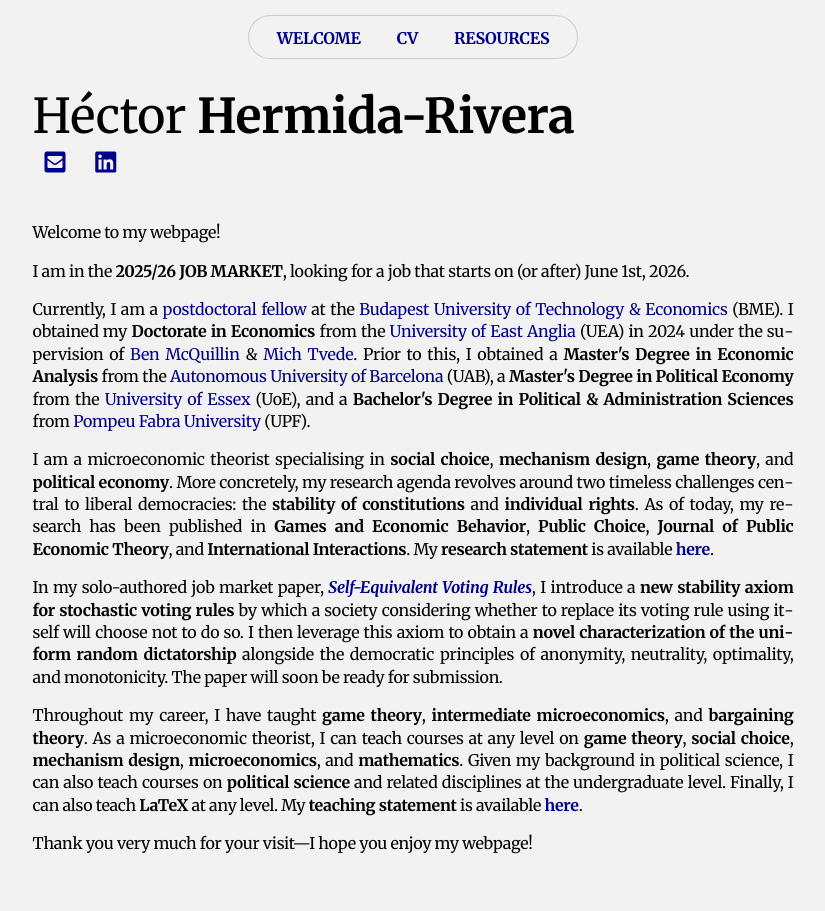
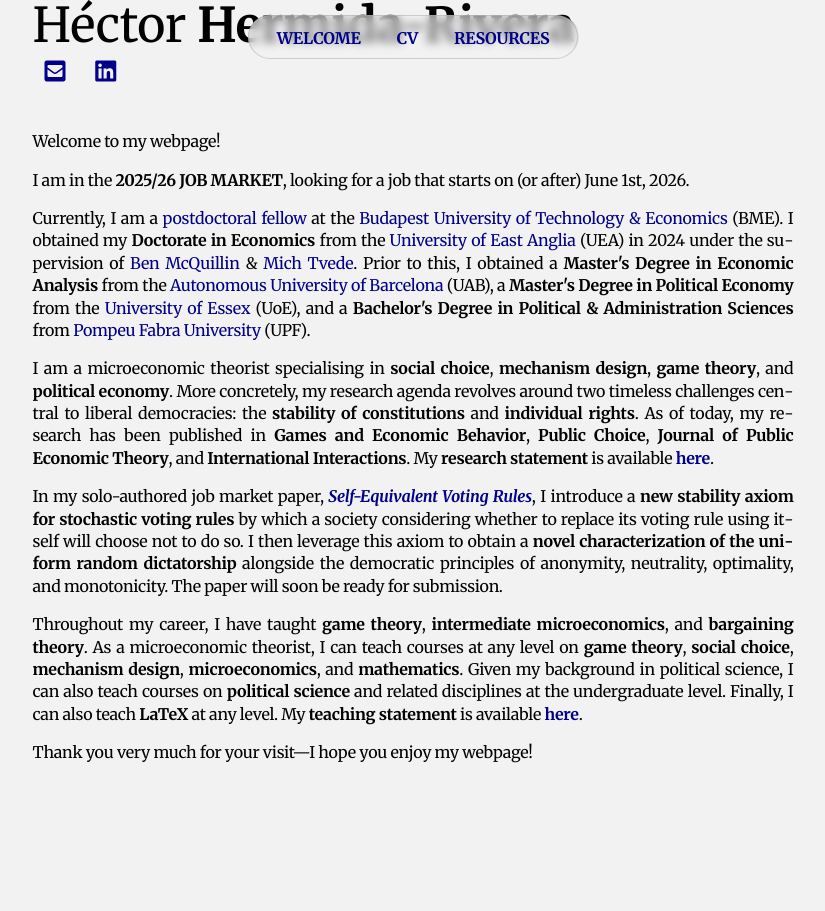
Before and after one commit to HectorHermidaRivera/hectorhermidarivera.github.io, a Jekyll site: the page built from index.md, in a window 1280 px wide. Shown: the whole page, without its empty margins (227-1052 px from the left). Built offline with Jekyll 4.4.1, drawn with Linux system fonts in a browser that asks for light colours; a style sheet for code colours, icons or effects is not loaded.

Commit message:
Update style.css

```diff
--- a/assets/css/style.css
+++ b/assets/css/style.css
@@ -25,27 +25,21 @@ body {
 
 /* VERTICAL CENTERING */
 
-html, body {
-  height: 100%;
-  margin: 0;
-}
-
+/* Make the body fill the viewport and use flexbox */
 body {
   display: flex;
   flex-direction: column;
+  min-height: 100vh;  /* full viewport height */
 }
 
-.content-wrapper {
-  flex: 1;
-  display: flex;
-  flex-direction: column;
-  justify-content: center;
+/* Push top-nav out of the flow and allow content to be centered */
+.content {
+  margin-top: auto;
+  margin-bottom: auto;
 }
 
-.content-wrapper::before {
-  content: '';
-  flex-grow: 1;
-  min-height: 10%;
+.content {
+  transform: translateY(-10%); /* shifts 10% up from vertical center */
 }
 
 /* STYLE WITH BIG LINE SPACE */
```
